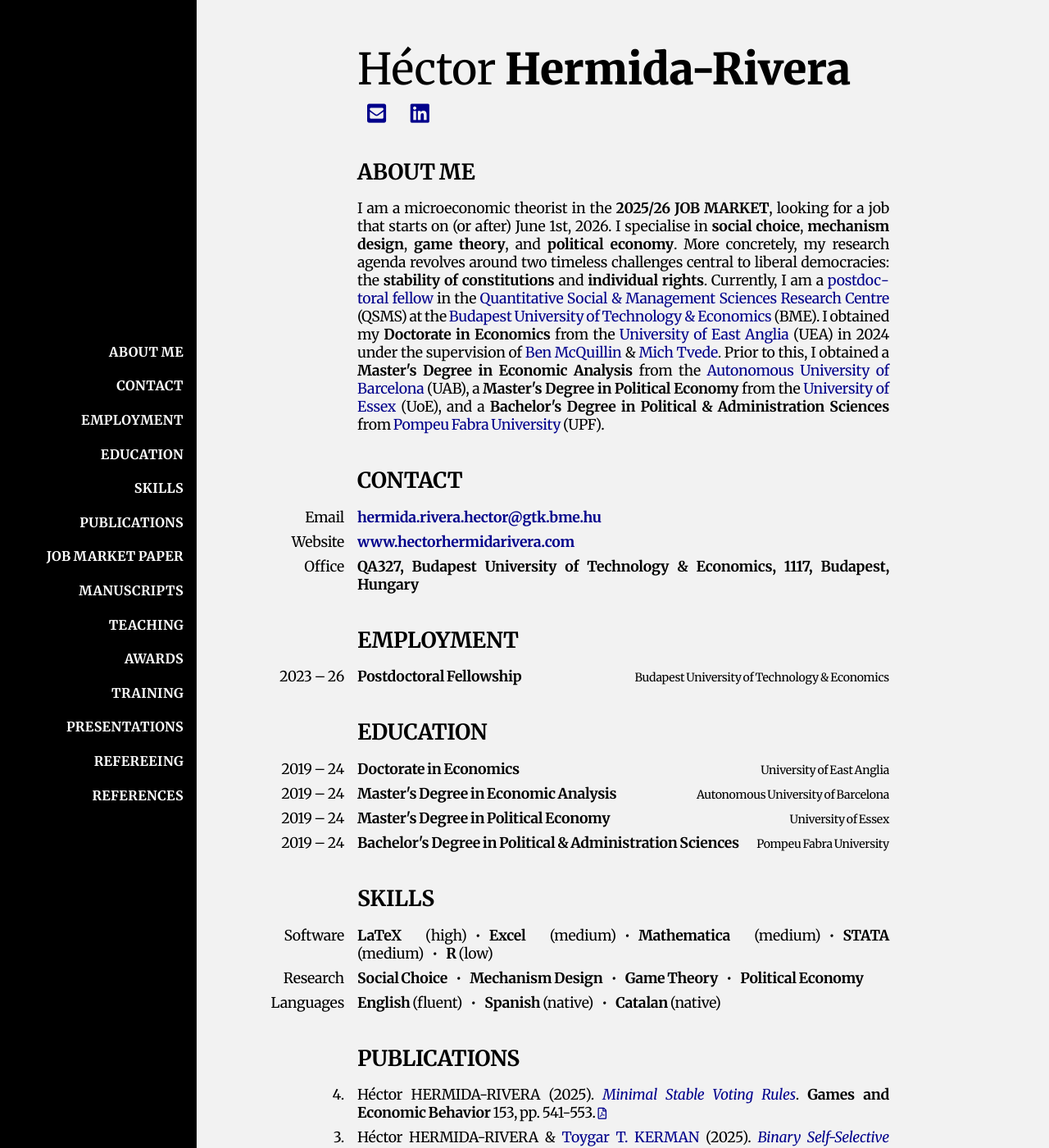
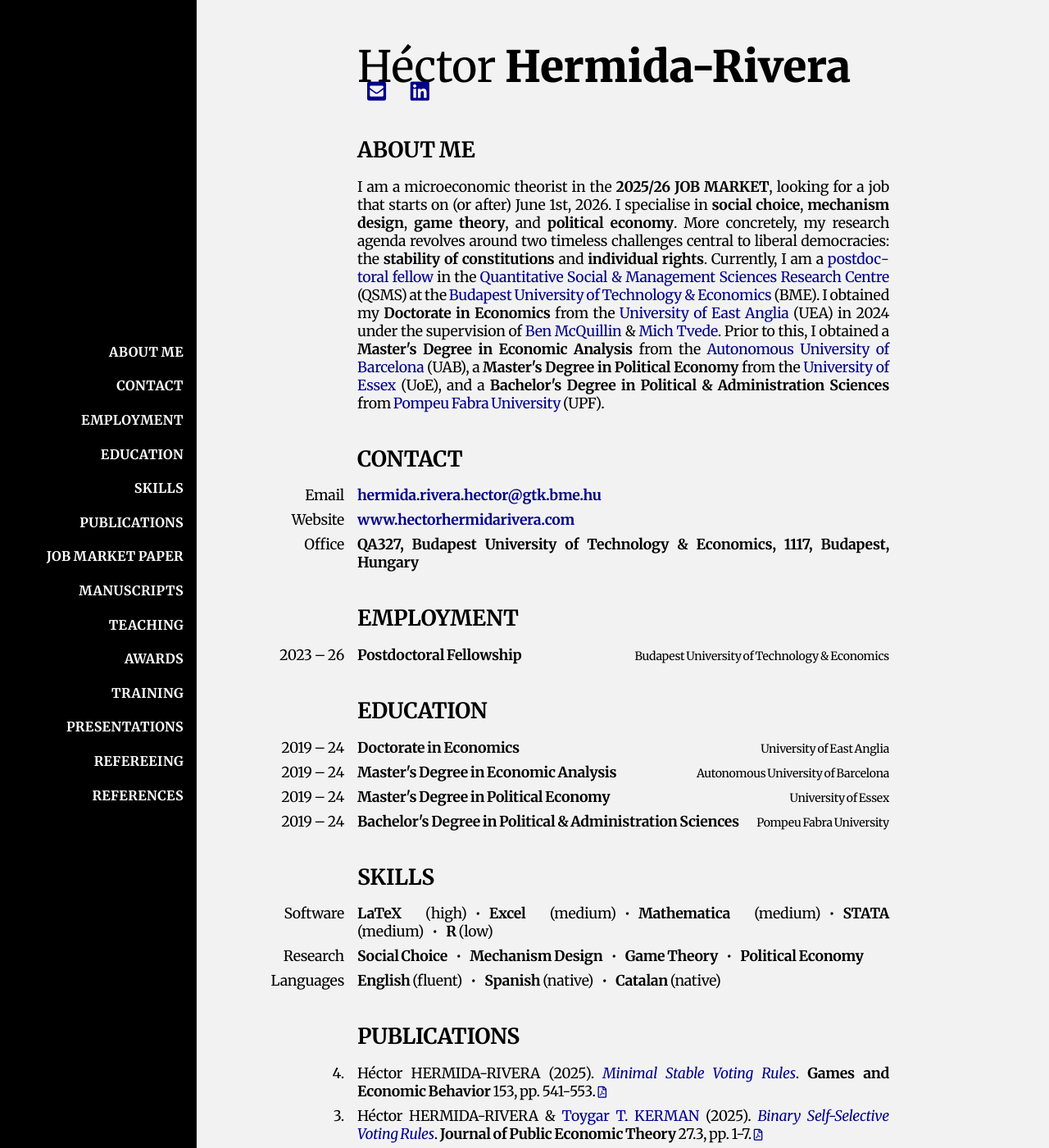
Before and after one commit to HectorHermidaRivera/hectorhermidarivera.github.io, a Jekyll site: the page built from index.md, in a window 1280 px wide and 1400 px high. Shown: the whole window at 82% size. Built offline with Jekyll 4.4.1, drawn with Linux system fonts in a browser that asks for light colours; a style sheet for code colours, icons or effects is not loaded.

Commit message:
Update default.html

```diff
--- a/_layouts/default.html
+++ b/_layouts/default.html
@@ -62,8 +62,8 @@
       font-family: 'Merriweather', serif;
       font-size: 3em;
       font-weight: 400;
-      margin-bottom: 0.4em;
-      line-height: 1.1;
+      margin-bottom: 0em;
+      line-height: 1;
     }
 
     .main-name strong { font-weight: 800; }
```
